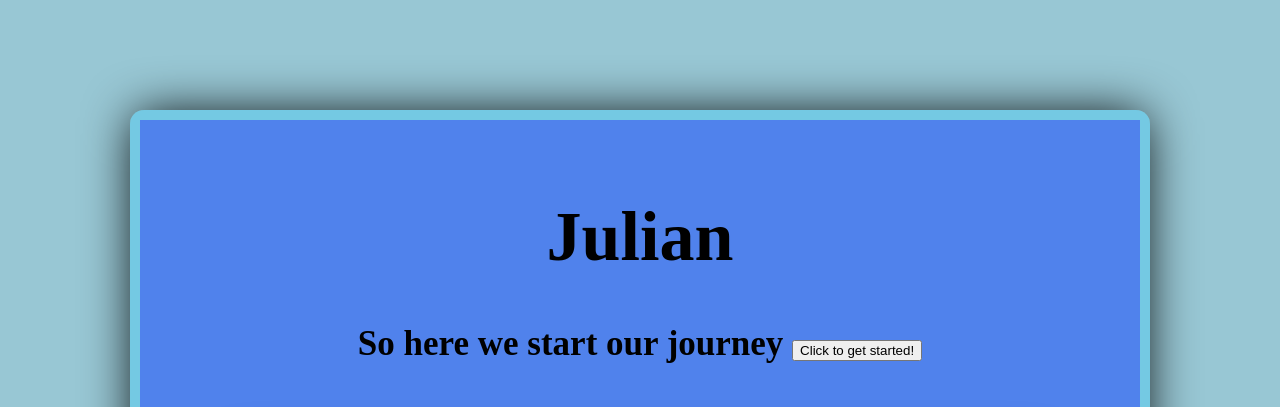
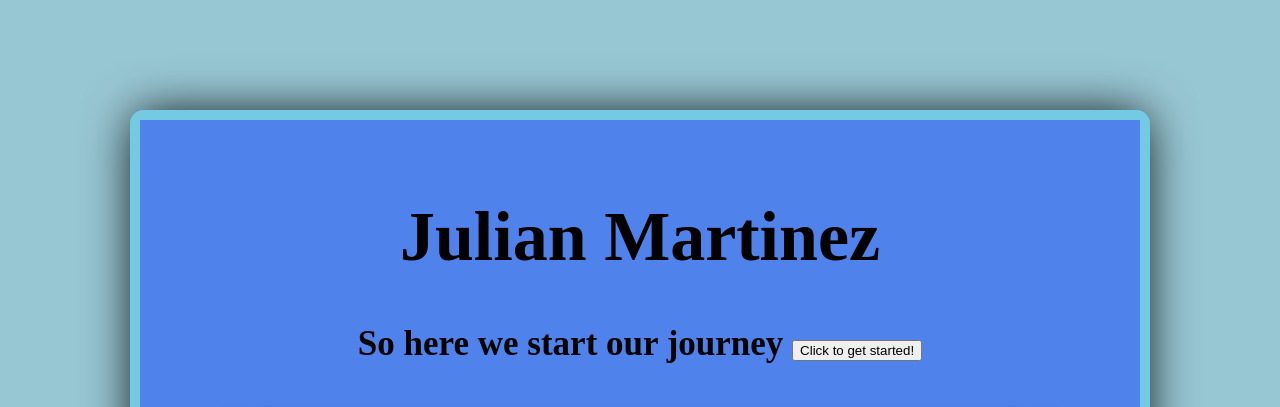
Before and after one commit to Julian0816/SWE-Flying-start-bio-website, a website: page public/index.html in a window 1280 px wide. Shown: the top 407 px of the page. Drawn offline with Linux system fonts and the light colour scheme.

Commit message:
Fixed my surname

```diff
--- a/public/index.html
+++ b/public/index.html
@@ -13,7 +13,7 @@
     <main>
 
       <header>
-        <h1>Julian</h1>
+        <h1>Julian Martinez</h1>
         <p>
           So here we start our journey
           <button id="hello-btn">Click to get started!</button>
```
